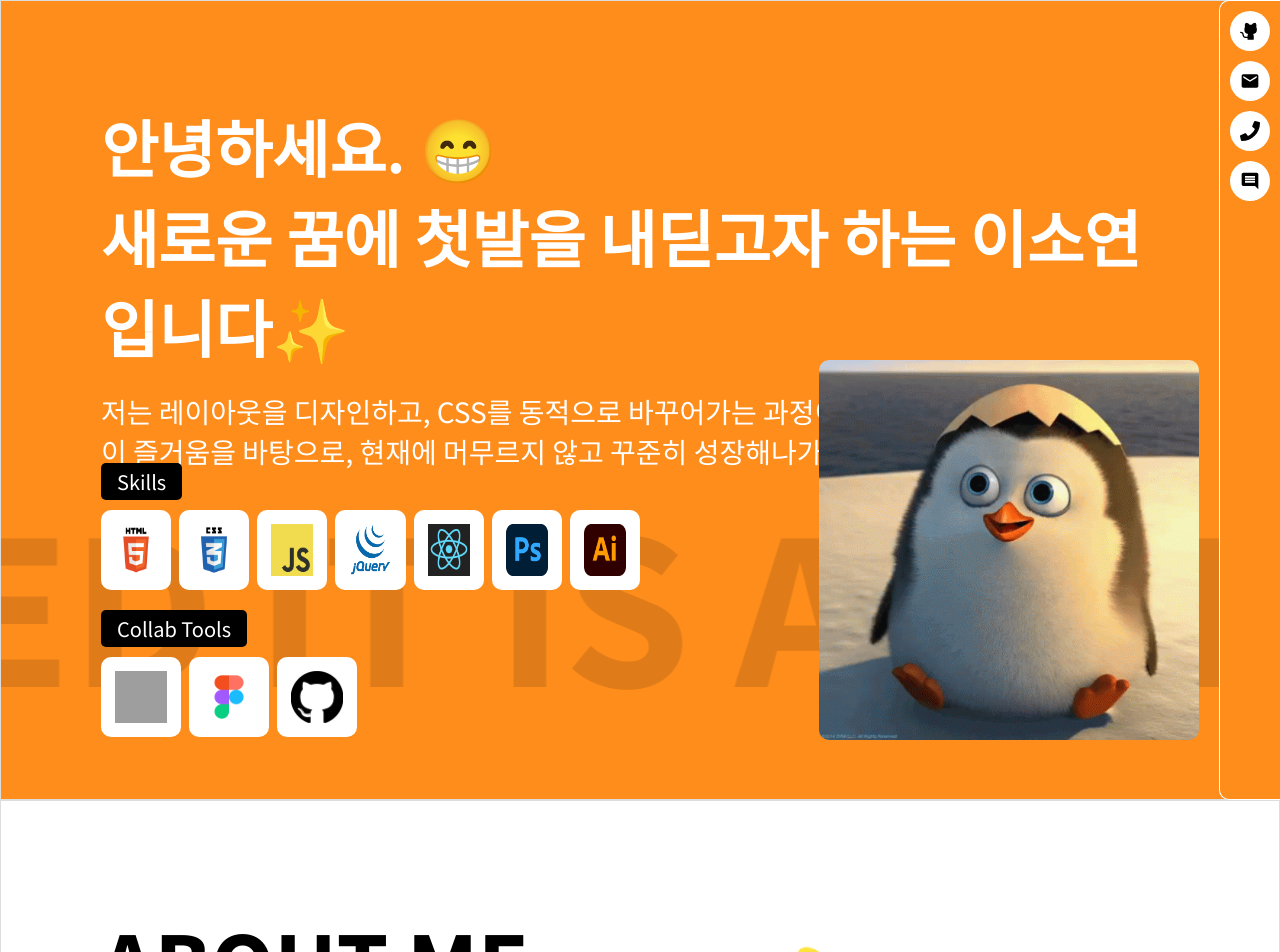
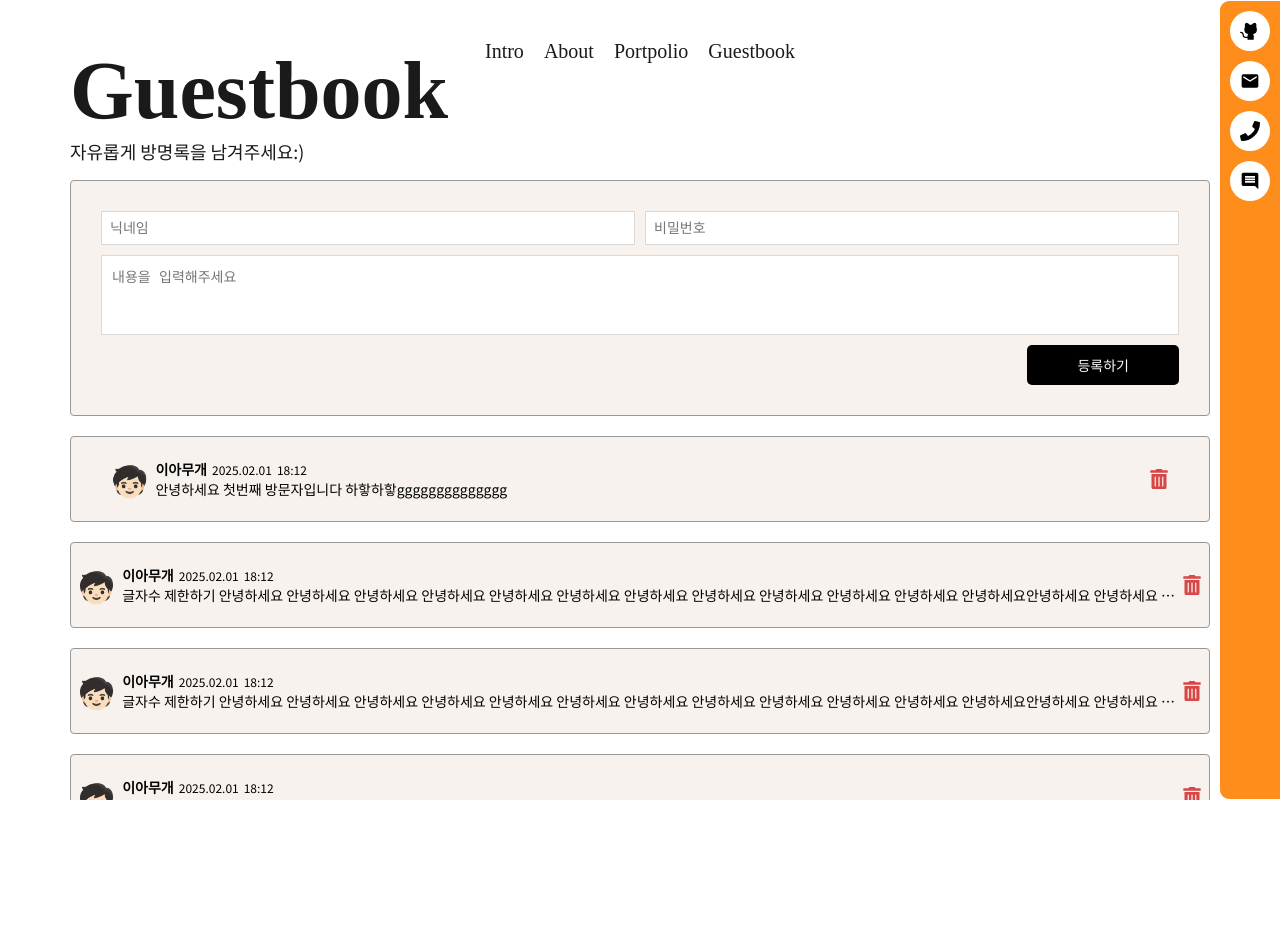
Before and after one commit to ssowem/aboutme-2.5, a React (Vite) app: page /guestbook in a window 1280 px wide. Shown: the top 952 px of the page. After the commit the page ends 800 px from the top, so only its background shows below. Built offline with nearby package versions, Linux system fonts and the light colour scheme; grey boxes are pictures that could not be loaded.

Commit message:
feat: 리액트라우터돔 페이지이동 기능 추가

```diff
--- a/index.html
+++ b/index.html
@@ -8,6 +8,7 @@
   <title>SOYEON'S PORTPOLIO</title>
   <link rel="preconnect" href="https://fonts.googleapis.com">
   <link rel="preconnect" href="https://fonts.gstatic.com" crossorigin>
+  <link href="https://fonts.googleapis.com/css2?family=Josefin+Sans:ital,wght@0,100..700;1,100..700&family=Lexend:wght@668&display=swap" rel="stylesheet">
   <link href="https://fonts.googleapis.com/css2?family=Noto+Sans+KR:wght@100..900&display=swap" rel="stylesheet">
 </head>
 
--- a/package.json
+++ b/package.json
@@ -17,7 +17,8 @@
     "react": "^18.3.1",
     "react-dom": "^18.3.1",
     "react-fullpage": "^0.1.19",
-    "react-icons": "^5.4.0"
+    "react-icons": "^5.4.0",
+    "react-router-dom": "^7.1.5"
   },
   "devDependencies": {
     "@eslint/js": "^9.17.0",
--- a/src/App.jsx
+++ b/src/App.jsx
@@ -1,12 +1,14 @@
 import { useEffect, useRef, useState } from 'react';
 import './App.css';
 import styled from '@emotion/styled';
-import Intro from './components/intro';
-import Portfolio from './components/Portfolio';
-import About from './components/About';
+import Intro from './pages/intro';
+import Portfolio from './pages/Portfolio';
+import About from './pages/About';
 import { throttle } from 'lodash';
 import Sidebar from './components/Sidebar';
-import FullGuestbook from './components/FullGuestbook';
+import FullGuestbook from './pages/FullGuestbook';
+import StickyNav from './components/StickyNav';
+import { BrowserRouter, Route, Router, Routes } from 'react-router-dom';
 
 const Container = styled.div`
   display: flex;
@@ -76,7 +78,6 @@ function App() {
     const { deltaY } = event; // 세로스크롤 방향 확인 (위/아래)
     const totalSections = containerRef.current.children.length;
 
-
     // 휠 동작될때ㅑ 사이드바 상태 false 변경
     setSidebarVisible(false);
     // 아래로 스크롤
@@ -108,22 +109,19 @@ function App() {
     }
   }, [activeIndex]);
 
-
   // sidebar 클릭했을때 동작 (너비 변경되게함)
   const HandleSidebar = () => {
-
-    if(sidebarVisible === false) {
+    if (sidebarVisible === false) {
       setSidebarVisible(true);
-      console.log("true로변경",sidebarVisible)
+      console.log('true로변경', sidebarVisible);
     } else {
       setSidebarVisible(false);
-      console.log("false로변경",sidebarVisible)
+      console.log('false로변경', sidebarVisible);
     }
-  }
-
+  };
 
   return (
-    <>
+    <BrowserRouter>
       <Container
         onWheel={handleScroll}
         ref={containerRef}
@@ -131,27 +129,35 @@ function App() {
           transform: `translateY(-${activeIndex * screenHeight}px)`,
         }}
       >
-        <Section screenHeight={screenHeight}>
-          <Intro />
-        </Section>
-
-        <Section screenHeight={screenHeight}>
-          <About isAboutVisible={isAboutVisible} />
-        </Section>
-
-        <Section screenHeight={screenHeight}>
-          <Portfolio scrollUpdate={handlePortfolioScroll} />
-        </Section>
-
-        <Section>
-          <FullGuestbook />
-        </Section>
+        <Routes>
+          <Route path="/" element={<Intro screenHeight={screenHeight} />} />
+          <Route
+            path="/about"
+            element={
+              <About
+                isAboutVisible={isAboutVisible}
+                screenHeight={screenHeight}
+              />
+            }
+          />
+          <Route
+            path="/portfolio"
+            element={
+              <Portfolio
+                screenHeight={screenHeight}
+                scrollUpdate={handlePortfolioScroll}
+              />
+            }
+          />
+          <Route path="/guestbook" element={<FullGuestbook />} />
+        </Routes>
       </Container>
 
-      <SidebarWrap onClick={HandleSidebar} >
-        <Sidebar sidebarVisible={sidebarVisible}/>
+      <StickyNav />
+      <SidebarWrap onClick={HandleSidebar}>
+        <Sidebar sidebarVisible={sidebarVisible} />
       </SidebarWrap>
-    </>
+    </BrowserRouter>
   );
 }
 
--- a/src/components/FullGuestbookForm.jsx
+++ b/src/components/FullGuestbookForm.jsx
@@ -3,14 +3,14 @@ import styled from '@emotion/styled';
 const FormContainer = styled.div`
   margin-top: 2rem;
   width: 100%;
-  height: auto;
+  height: 100vh;
   background-color: #f7f2ed;
-  border: 1px solid #000;
+  border: 1px solid #979797;
   padding: 3rem;
   display: flex;
   flex-direction: column;
   gap: 1rem;
-  border-radius: 1rem;
+  border-radius: 0.4rem;
 `;
 
 const InputWrap = styled.div`
--- a/src/components/FullGuestbookList.jsx
+++ b/src/components/FullGuestbookList.jsx
@@ -13,20 +13,32 @@ const ListItem = styled.div`
   position: relative;
   display: flex;
   justify-content: center;
+  align-items: center;
   gap: 0.2rem;
   padding: 2rem 4rem;
-  font-size: 1.4rem;
   background-color: #f7f2ed;
   border-radius: 0.4rem;
-  border: 1px solid #dadada;
+  border: 1px solid #979797;
   /* box-shadow: 2px 2px 6px 2px rgba(99, 99, 99, 0.2); */
 
   .guest-info {
     display: flex;
+    align-items: center;
     gap: 0.5rem;
+
+    .guest-name {
+      font-size: 1.4rem;
+      font-weight: 600;
+    }
+
+    .guest-date,
+    .guest-time {
+      font-size: 1.2rem;
+    }
   }
 
   .guest-message {
+    font-size: 1.4rem;
     width: 100%;
     max-width: 1400px;
     white-space: nowrap;
@@ -49,13 +61,21 @@ const DeleteButton = styled.button`
   font-size: 2rem;
   display: flex;
   color: #d64747;
+`;
 
+const UserEmoji = styled.span`
+  margin-right: 0.5rem;
+  &::after {
+    content: '🧒🏻';
+    font-size: 3rem;
+  }
 `;
 
 function FullGuestbookList() {
   return (
     <ListContainer>
       <ListItem>
+        <UserEmoji />
         <GuestInfoWrap>
           <div className="guest-info">
             <div className="guest-name">이아무개</div>
@@ -73,6 +93,7 @@ function FullGuestbookList() {
       </ListItem>
 
       <ListItem>
+        <UserEmoji />
         <GuestInfoWrap>
           <div className="guest-info">
             <div className="guest-name">이아무개</div>
@@ -80,12 +101,11 @@ function FullGuestbookList() {
             <div className="guest-time">18:12</div>
           </div>
           <div className="guest-message">
-            글자수 제한하기
+            글자수 제한하기 안녕하세요 안녕하세요 안녕하세요 안녕하세요
             안녕하세요 안녕하세요 안녕하세요 안녕하세요 안녕하세요 안녕하세요
-            안녕하세요 안녕하세요 안녕하세요 안녕하세요 안녕하세요
-            안녕하세요안녕하세요 안녕하세요 안녕하세요 안녕하세요 안녕하세요
+            안녕하세요 안녕하세요안녕하세요 안녕하세요 안녕하세요 안녕하세요
             안녕하세요 안녕하세요 안녕하세요 안녕하세요 안녕하세요 안녕하세요
-            안녕하세요 안녕하세요 안녕하세요
+            안녕하세요 안녕하세요 안녕하세요 안녕하세요
           </div>
         </GuestInfoWrap>
 
@@ -94,8 +114,8 @@ function FullGuestbookList() {
         </DeleteButton>
       </ListItem>
 
-
       <ListItem>
+        <UserEmoji />
         <GuestInfoWrap>
           <div className="guest-info">
             <div className="guest-name">이아무개</div>
@@ -103,12 +123,11 @@ function FullGuestbookList() {
             <div className="guest-time">18:12</div>
           </div>
           <div className="guest-message">
-            글자수 제한하기
+            글자수 제한하기 안녕하세요 안녕하세요 안녕하세요 안녕하세요
             안녕하세요 안녕하세요 안녕하세요 안녕하세요 안녕하세요 안녕하세요
-            안녕하세요 안녕하세요 안녕하세요 안녕하세요 안녕하세요
-            안녕하세요안녕하세요 안녕하세요 안녕하세요 안녕하세요 안녕하세요
+            안녕하세요 안녕하세요안녕하세요 안녕하세요 안녕하세요 안녕하세요
             안녕하세요 안녕하세요 안녕하세요 안녕하세요 안녕하세요 안녕하세요
-            안녕하세요 안녕하세요 안녕하세요
+            안녕하세요 안녕하세요 안녕하세요 안녕하세요
           </div>
         </GuestInfoWrap>
 
@@ -117,8 +136,8 @@ function FullGuestbookList() {
         </DeleteButton>
       </ListItem>
 
-
       <ListItem>
+        <UserEmoji />
         <GuestInfoWrap>
           <div className="guest-info">
             <div className="guest-name">이아무개</div>
@@ -126,12 +145,11 @@ function FullGuestbookList() {
             <div className="guest-time">18:12</div>
           </div>
           <div className="guest-message">
-            글자수 제한하기
+            글자수 제한하기 안녕하세요 안녕하세요 안녕하세요 안녕하세요
             안녕하세요 안녕하세요 안녕하세요 안녕하세요 안녕하세요 안녕하세요
-            안녕하세요 안녕하세요 안녕하세요 안녕하세요 안녕하세요
-            안녕하세요안녕하세요 안녕하세요 안녕하세요 안녕하세요 안녕하세요
+            안녕하세요 안녕하세요안녕하세요 안녕하세요 안녕하세요 안녕하세요
             안녕하세요 안녕하세요 안녕하세요 안녕하세요 안녕하세요 안녕하세요
-            안녕하세요 안녕하세요 안녕하세요
+            안녕하세요 안녕하세요 안녕하세요 안녕하세요
           </div>
         </GuestInfoWrap>
 
--- /dev/null
+++ b/src/components/StickyNav.jsx
@@ -0,0 +1,31 @@
+import styled from '@emotion/styled';
+import React from 'react';
+
+const NavWrap = styled.div`
+  /* border: 1px solid red; */
+  position: fixed;
+  top: 5%;
+  left: 50%;
+  transform: translateX(-50%);
+  display: flex;
+  gap: 2rem;
+  span {
+    color: #1a1a1a;
+    font-size: 2rem;
+    font-family: 'Lexend', serif;
+
+    /* text-transform: lowercase; */
+  }
+`;
+function StickyNav() {
+  return (
+    <NavWrap>
+      <span>Intro</span>
+      <span>About</span>
+      <span>Portpolio</span>
+      <span>Guestbook</span>
+    </NavWrap>
+  );
+}
+
+export default StickyNav;
--- a/src/components/About.jsx
+++ b/src/pages/About.jsx
@@ -5,7 +5,7 @@ import { useEffect, useState } from 'react';
 const Container = styled.div`
   background-color: #ffffff;
   width: 100%;
-  height: 100%;
+  height: 100vh;
 
   padding: 100px;
 
@@ -15,6 +15,8 @@ const Container = styled.div`
 `;
 
 const Title = styled.div`
+  color: #1a1a1a;
+  font-family: 'Lexend', serif;
   font-size: 8.2rem;
   font-weight: 800;
 `;
--- a/src/components/FullGuestbook.jsx
+++ b/src/pages/FullGuestbook.jsx
@@ -1,12 +1,11 @@
 import styled from '@emotion/styled';
 import React from 'react';
-import FullGuestbookForm from './FullGuestbookForm';
-import FullGuestbookList from './FullGuestbookList';
+import FullGuestbookForm from '../components/FullGuestbookForm';
+import FullGuestbookList from '../components/FullGuestbookList';
 
 const Container = styled.div`
-  /* background-color: #e67272; */
   width: 100%;
-  height: 100%;
+  height: 100vh;
   padding: 5rem 7rem;
   display: flex;
   flex-direction: column;
@@ -15,8 +14,10 @@ const Container = styled.div`
 
 const Title = styled.span`
   line-height: 1;
-  color: #000000;
+  color: #1a1a1a;
+
   .main {
+    font-family: 'Lexend', serif;
     font-size: 8.2rem;
     font-weight: 800;
   }
@@ -25,7 +26,6 @@ const Title = styled.span`
     font-size: 1.8rem;
   }
 `;
-
 
 function FullGuestbook() {
   return (
@@ -37,7 +37,6 @@ function FullGuestbook() {
 
       <FullGuestbookForm />
       <FullGuestbookList />
-
     </Container>
   );
 }
--- a/src/components/Intro.jsx
+++ b/src/pages/Intro.jsx
@@ -5,7 +5,7 @@ import styled from '@emotion/styled';
 const Container = styled.div`
   background-color: #fe8d1c;
   width: 100%;
-  height: 100%;
+  height: 100vh;
   margin: 0;
 
   display: flex;
@@ -19,6 +19,7 @@ const MainText = styled.div`
   width: 100%;
   height: 50%;
   color: #fff;
+
 `;
 
 const MainTextLine1 = styled.div`
--- a/src/components/Portfolio.jsx
+++ b/src/pages/Portfolio.jsx
@@ -4,7 +4,7 @@ import { useRef, useState } from 'react';
 const Container = styled.div`
   background-color: #ffffff;
   width: 100%;
-  height: 100%;
+  height: 100vh;
   padding: 10rem 0 10rem 10rem;
   display: flex;
   flex-direction: column;
@@ -12,9 +12,10 @@ const Container = styled.div`
 `;
 
 const Title = styled.div`
+  font-family: 'Lexend', serif;
   font-size: 8.2rem;
   font-weight: 800;
-  color: #000000;
+  color: #1a1a1a;
 `;
 
 const CardWrap = styled.div`
@@ -98,7 +99,7 @@ const CardBox = styled.div`
 
     .modal-box {
       opacity: 0;
-      transition: .2s;
+      transition: 0.2s;
 
       position: absolute;
       width: 420px;
@@ -124,12 +125,11 @@ const CardBox = styled.div`
       p {
         font-size: 1.6rem;
         margin-top: 1.2rem;
-
       }
     }
   }
 
-  .card:hover .modal-box{
+  .card:hover .modal-box {
     opacity: 1;
   }
 
@@ -146,7 +146,6 @@ const CardBox = styled.div`
     transform: scale(1.1);
     /* transform: translateX(-10rem); */
   }
-
 `;
 
 function Portfolio({ scrollUpdate }) {
```
Also changed, not shown: 1 other file (tests, documents, lock files or other folders).
